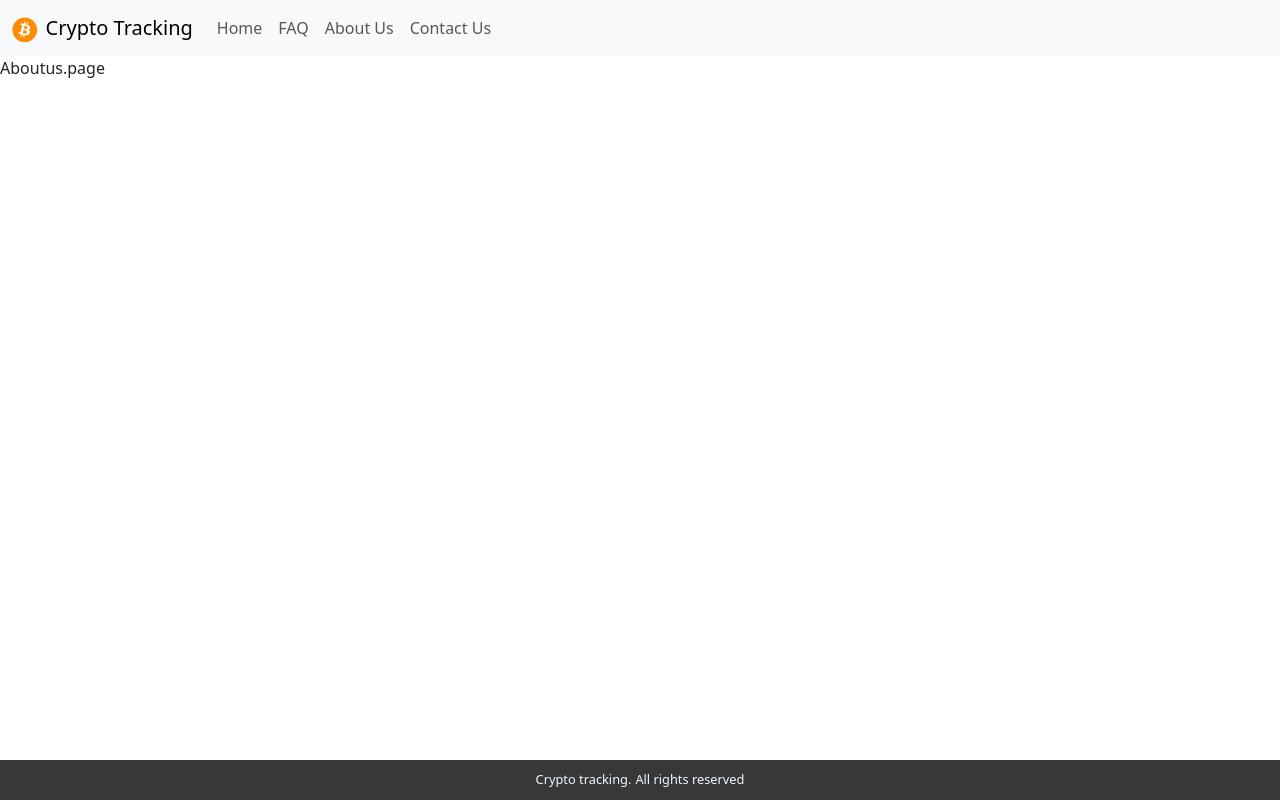
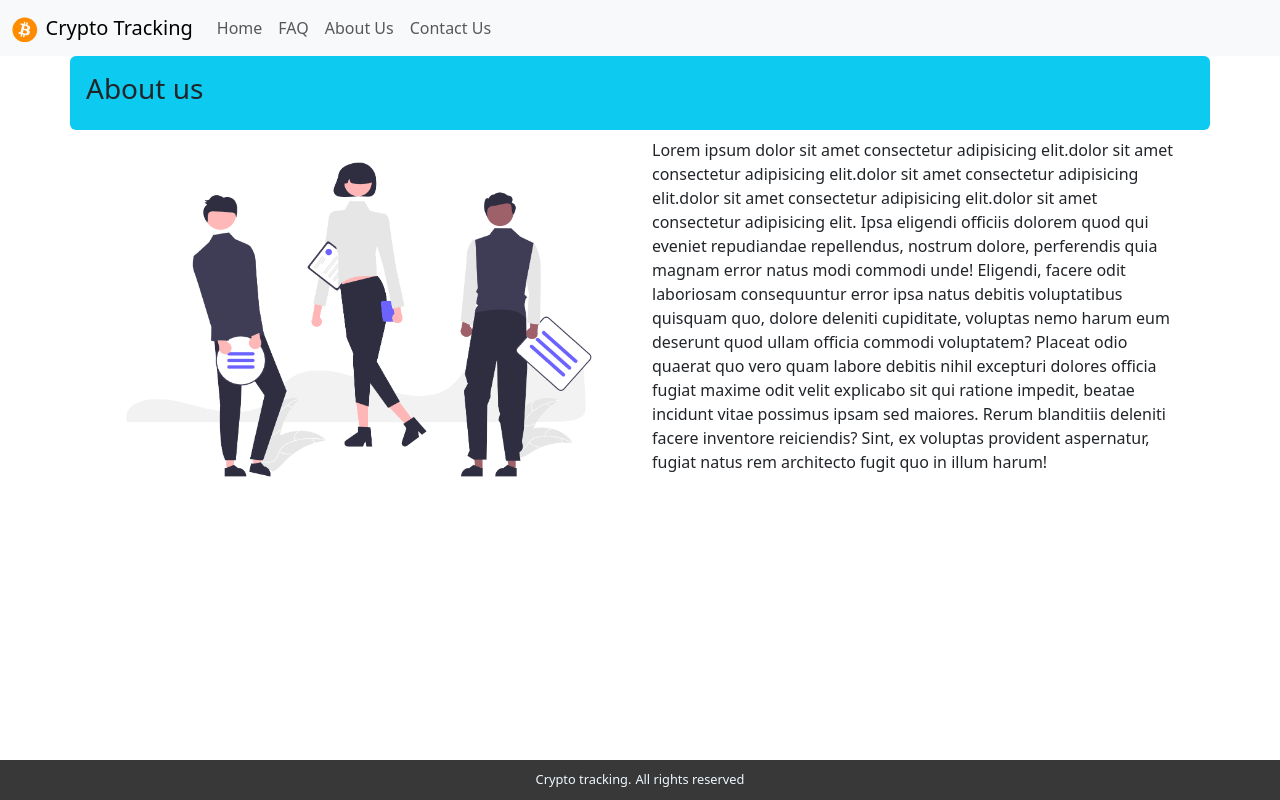
Before and after one commit to iNiloowf/faradars-crypto-tracking, a React (Create React App) app: page /aboutus in a window 1280 px wide. Built offline with nearby package versions, Linux system fonts and the light colour scheme.

Commit message:
add about us page content

```diff
--- a/src/pages/Aboutus.page.jsx
+++ b/src/pages/Aboutus.page.jsx
@@ -1,8 +1,22 @@
 import React from 'react'
-
+import aboutusImg from "../assets/images/aboutus.png"
 const AboutusPage = () => {
   return (
-    <div>Aboutus.page</div>
+    <div className="container">
+      <div className="row">
+        <div className="col-12 bg-info p-3 rounded">
+          <h3>About us</h3>
+        </div>
+      </div>
+      <div className="row align-item-center p-2">
+        <div className="col-md-6">
+          <img src={aboutusImg} alt="About us" className="img-fluid" />
+        </div>
+        <div className="col-md-6">
+          Lorem ipsum dolor sit amet consectetur adipisicing elit.dolor sit amet consectetur adipisicing elit.dolor sit amet consectetur adipisicing elit.dolor sit amet consectetur adipisicing elit.dolor sit amet consectetur adipisicing elit. Ipsa eligendi officiis dolorem quod qui eveniet repudiandae repellendus, nostrum dolore, perferendis quia magnam error natus modi commodi unde! Eligendi, facere odit laboriosam consequuntur error ipsa natus debitis voluptatibus quisquam quo, dolore deleniti cupiditate, voluptas nemo harum eum deserunt quod ullam officia commodi voluptatem? Placeat odio quaerat quo vero quam labore debitis nihil excepturi dolores officia fugiat maxime odit velit explicabo sit qui ratione impedit, beatae incidunt vitae possimus ipsam sed maiores. Rerum blanditiis deleniti facere inventore reiciendis? Sint, ex voluptas provident aspernatur, fugiat natus rem architecto fugit quo in illum harum!
+        </div>
+      </div>
+      </div>
   )
 }
 
```
Also changed, not shown: src/assets/images/aboutus.png (added).
